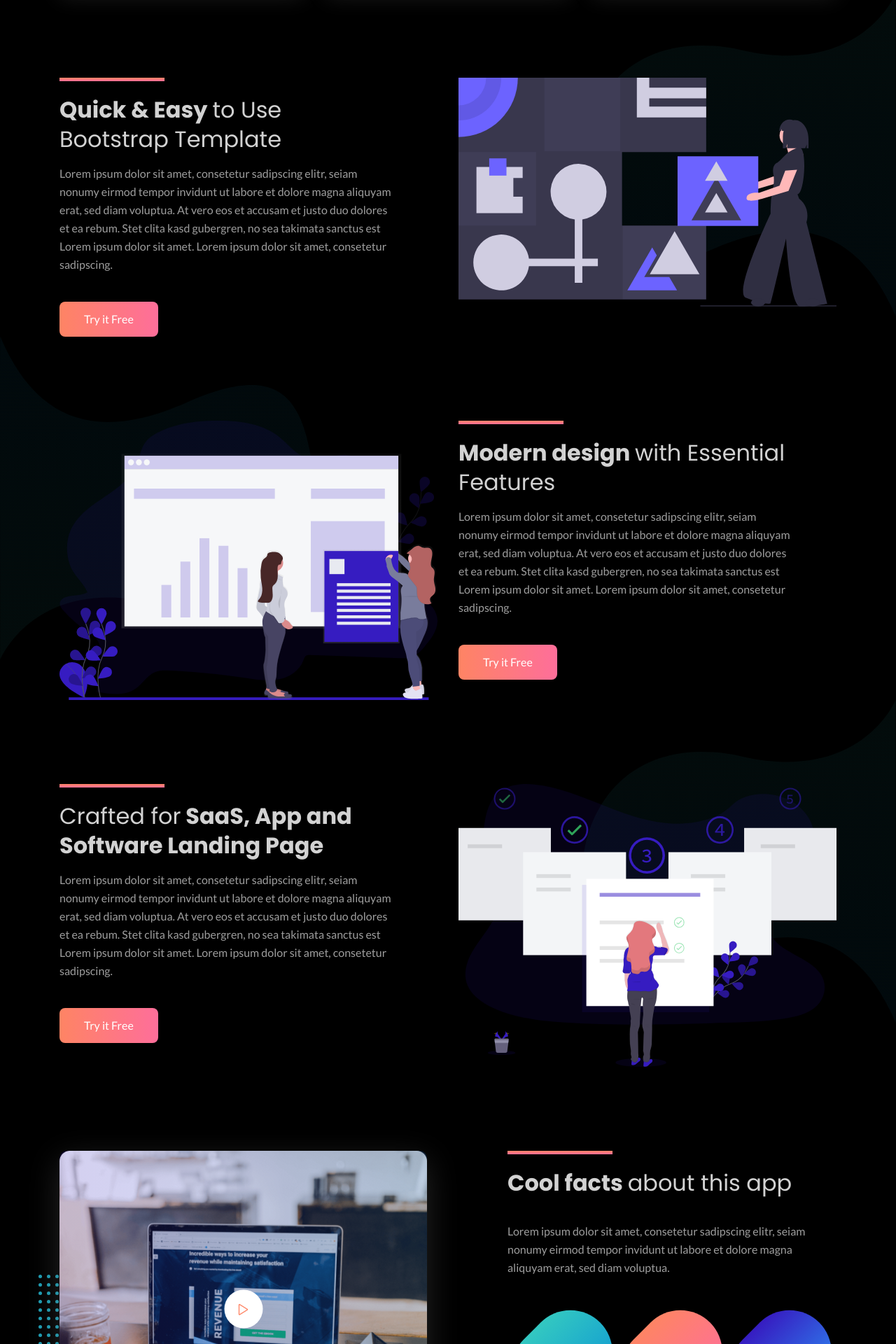
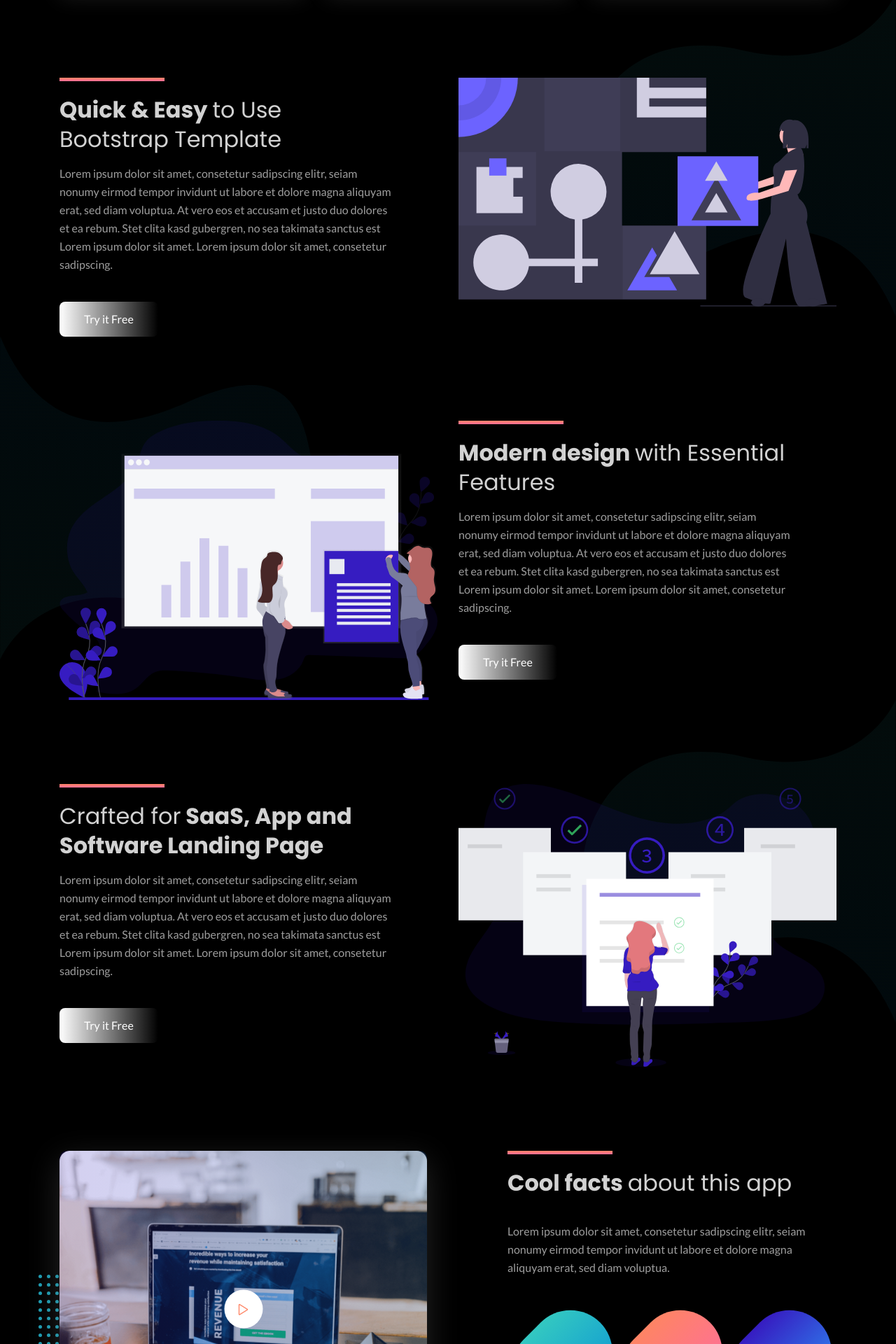
Before and after one commit to DrMohmX/takeanote, a Jekyll site: the page built from watchfaces.md, in a window 1280 px wide. Shown: the part 1791-3711 px from the top of the page at 70% size. Built offline with Jekyll 4.4.1, drawn with Linux system fonts in a browser that asks for light colours.

Commit message:
Update style.css

```diff
--- a/assets/css/style.css
+++ b/assets/css/style.css
@@ -979,7 +979,7 @@ p {
   .about-content .main-btn {
     background: -webkit-linear-gradient(left, #fe8464 0%, #fe6e9a 50%, #fe8464 100%);
     background: -o-linear-gradient(left, #fe8464 0%, #fe6e9a 50%, #fe8464 100%);
-    background: linear-gradient(to right, #fe8464 0%, #fe6e9a 50%, #fe8464 100%);
+    background: linear-gradient(to right, #ffffff 0%, #ffffff00 50%, #2faef9 100%);
     background-size: 200%;
     height: 50px;
     line-height: 50px;
```
